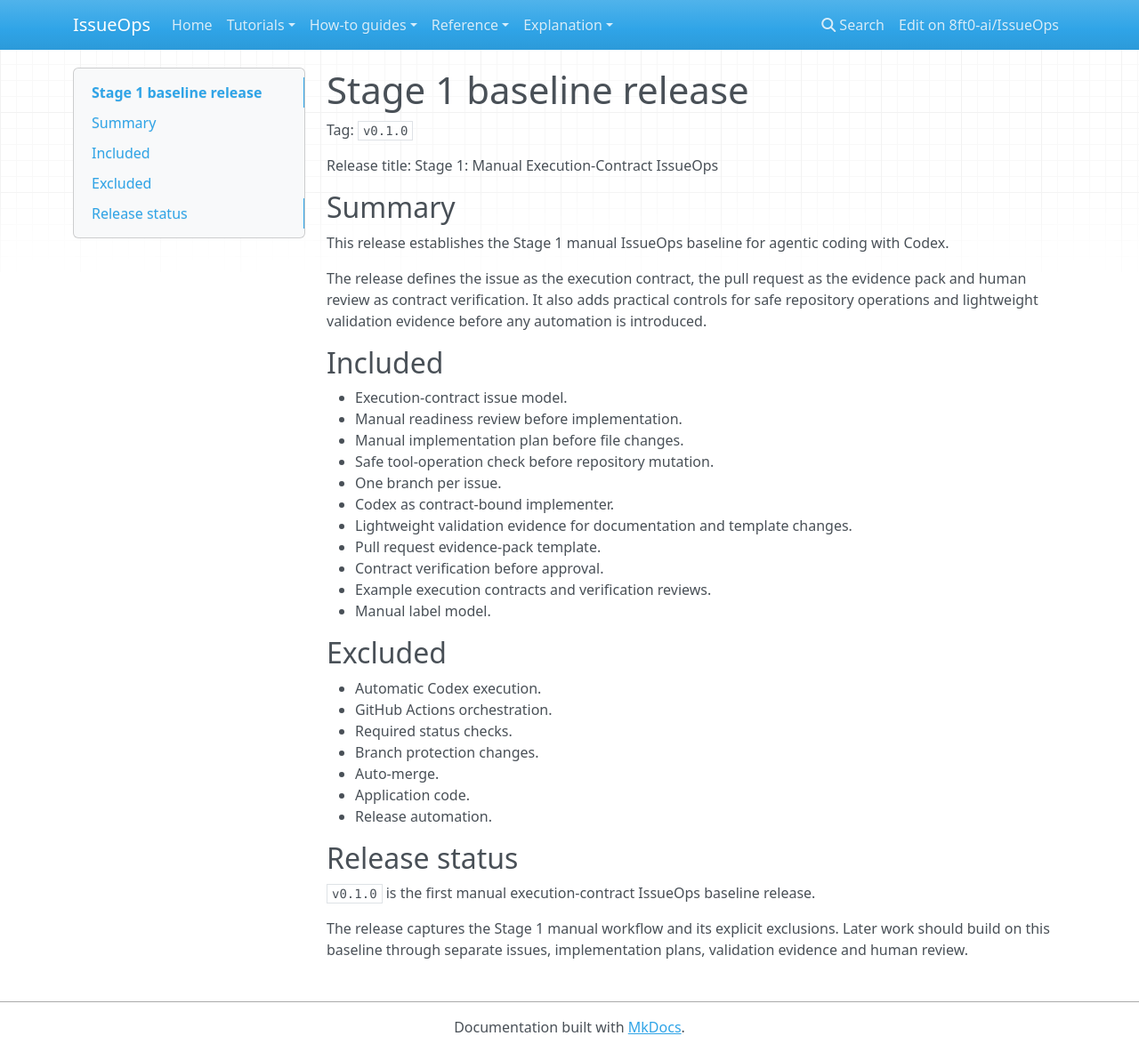
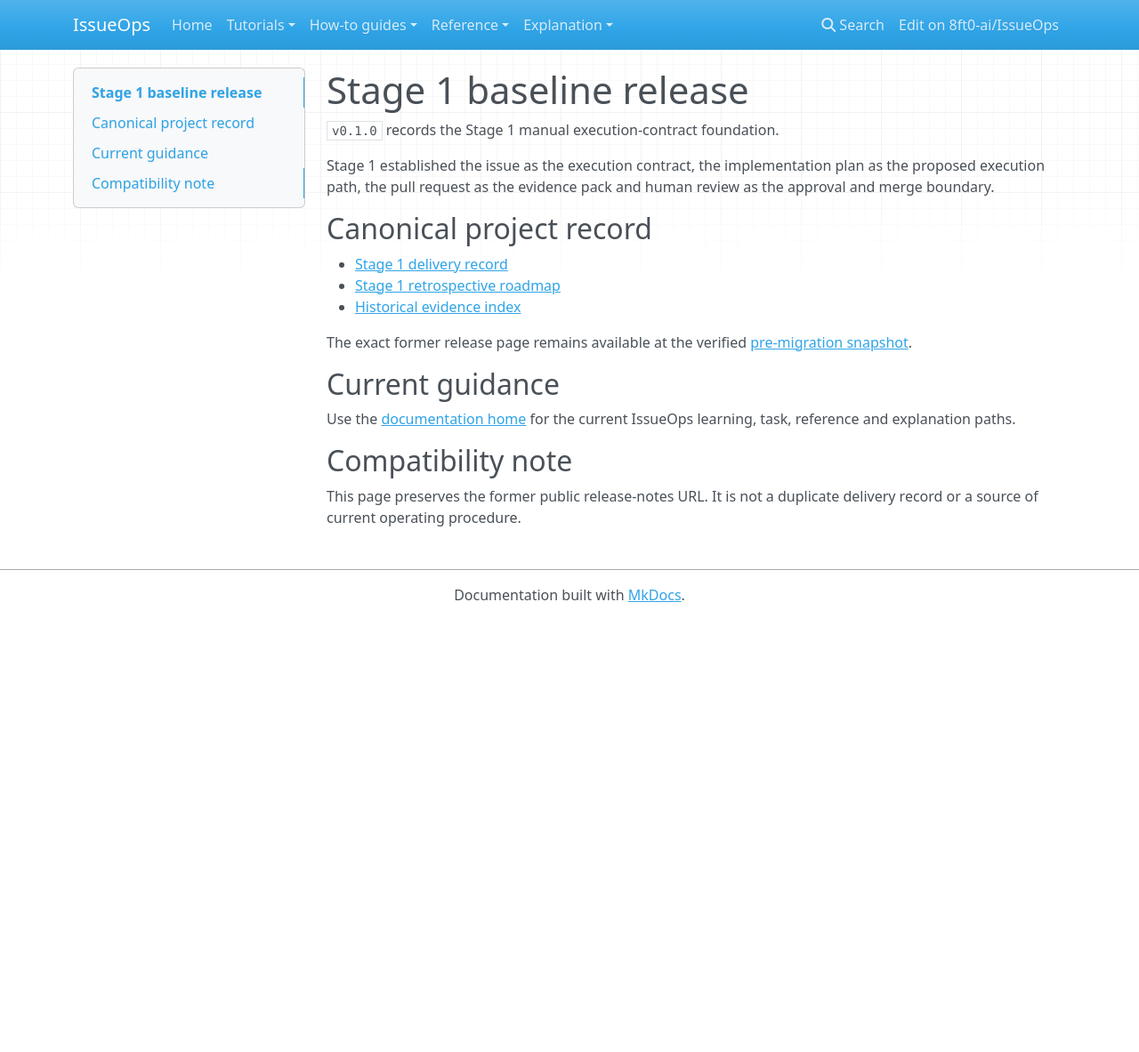
Before and after one commit to 8ft0-ai/IssueOps, an MkDocs documentation site: the page built from docs/releases/stage-1.md, in a window 1280 px wide and 1183 px high. Shown: the whole window at 89% size. Built offline with MkDocs 1.6.1, drawn with Linux system fonts in a browser that asks for light colours; nearby versions of some CDN libraries.

Commit message:
Add Stage 1 release compatibility page

```diff
--- a/docs/releases/stage-1.md
+++ b/docs/releases/stage-1.md
@@ -1,41 +1,21 @@
 # Stage 1 baseline release
 
-Tag: `v0.1.0`
+`v0.1.0` records the Stage 1 manual execution-contract foundation.
 
-Release title: Stage 1: Manual Execution-Contract IssueOps
+Stage 1 established the issue as the execution contract, the implementation plan as the proposed execution path, the pull request as the evidence pack and human review as the approval and merge boundary.
 
-## Summary
+## Canonical project record
 
-This release establishes the Stage 1 manual IssueOps baseline for agentic coding with Codex.
+- [Stage 1 delivery record](https://github.com/8ft0-ai/IssueOps/blob/main/planning/delivery/stage-01-manual-execution-contract-foundation.md)
+- [Stage 1 retrospective roadmap](https://github.com/8ft0-ai/IssueOps/blob/main/planning/roadmap/stage-01-manual-execution-contract-foundation.md)
+- [Historical evidence index](https://github.com/8ft0-ai/IssueOps/blob/main/planning/evidence/index.md#v010--stage-1-manual-baseline)
 
-The release defines the issue as the execution contract, the pull request as the evidence pack and human review as contract verification. It also adds practical controls for safe repository operations and lightweight validation evidence before any automation is introduced.
+The exact former release page remains available at the verified [pre-migration snapshot](https://github.com/8ft0-ai/IssueOps/blob/318d4b4f7c9490365033ff8363d42cd940d6b900/docs/releases/stage-1.md).
 
-## Included
+## Current guidance
 
-- Execution-contract issue model.
-- Manual readiness review before implementation.
-- Manual implementation plan before file changes.
-- Safe tool-operation check before repository mutation.
-- One branch per issue.
-- Codex as contract-bound implementer.
-- Lightweight validation evidence for documentation and template changes.
-- Pull request evidence-pack template.
-- Contract verification before approval.
-- Example execution contracts and verification reviews.
-- Manual label model.
+Use the [documentation home](../index.md) for the current IssueOps learning, task, reference and explanation paths.
 
-## Excluded
+## Compatibility note
 
-- Automatic Codex execution.
-- GitHub Actions orchestration.
-- Required status checks.
-- Branch protection changes.
-- Auto-merge.
-- Application code.
-- Release automation.
-
-## Release status
-
-`v0.1.0` is the first manual execution-contract IssueOps baseline release.
-
-The release captures the Stage 1 manual workflow and its explicit exclusions. Later work should build on this baseline through separate issues, implementation plans, validation evidence and human review.
+This page preserves the former public release-notes URL. It is not a duplicate delivery record or a source of current operating procedure.
```
